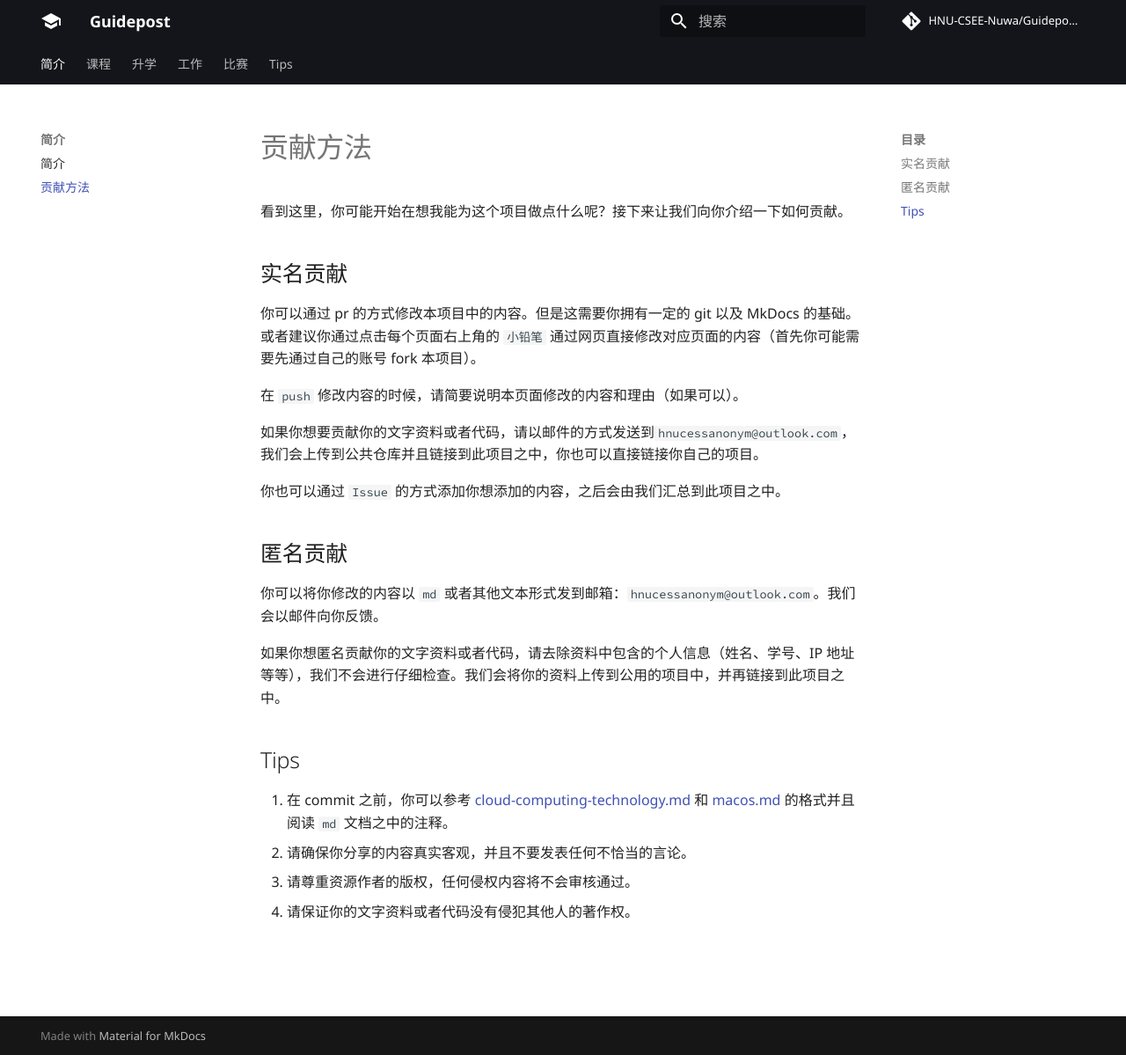
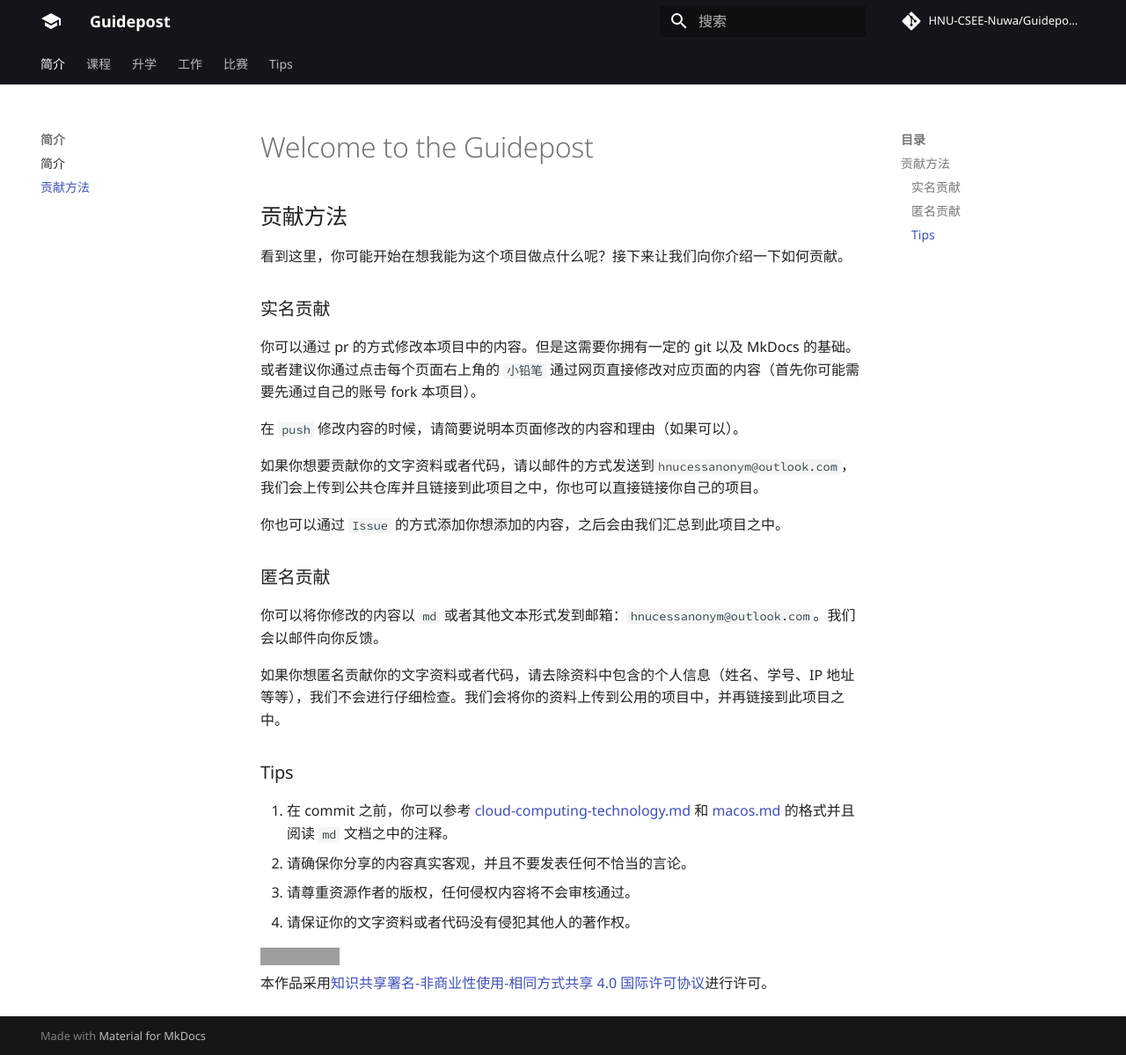
Before and after one commit to xxgn/Guidepost, an MkDocs documentation site: the page built from docs/intro/how-to-commit.md, in a window 1280 px wide and 1199 px high. Shown: the whole window at 88% size. Built offline with MkDocs 1.6.1 and Material for MkDocs 9.7.7, drawn with Linux system fonts in a browser that asks for light colours; comment, search, counter and statistics services are not loaded; grey boxes are pictures that could not be loaded.

Commit message:
intro: modify the intro

```diff
--- a/docs/intro/how-to-commit.md
+++ b/docs/intro/how-to-commit.md
@@ -1,8 +1,10 @@
-# 贡献方法
+# Welcome to the Guidepost
+
+## 贡献方法
 
 看到这里，你可能开始在想我能为这个项目做点什么呢？接下来让我们向你介绍一下如何贡献。
 
-## 实名贡献
+### 实名贡献
 
 你可以通过 pr 的方式修改本项目中的内容。但是这需要你拥有一定的 git 以及 MkDocs 的基础。或者建议你通过点击每个页面右上角的 `小铅笔` 通过网页直接修改对应页面的内容（首先你可能需要先通过自己的账号 fork 本项目）。
 
@@ -12,15 +14,17 @@
 
 你也可以通过 `Issue` 的方式添加你想添加的内容，之后会由我们汇总到此项目之中。
 
-## 匿名贡献
+### 匿名贡献
 
 你可以将你修改的内容以 `md` 或者其他文本形式发到邮箱：`hnucessanonym@outlook.com`。我们会以邮件向你反馈。
 
 如果你想匿名贡献你的文字资料或者代码，请去除资料中包含的个人信息（姓名、学号、IP 地址等等），我们不会进行仔细检查。我们会将你的资料上传到公用的项目中，并再链接到此项目之中。
 
-## Tips
+### Tips
 
-1. 在 commit 之前，你可以参考 [cloud-computing-technology.md](https://hnu-csee-nuwa.github.io/HNU-CSEE-Guidepost/lecture/cs/cloud-computing-technology/) 和 [macos.md](https://hnu-csee-nuwa.github.io/HNU-CSEE-Guidepost/tips/macos/) 的格式并且阅读 `md` 文档之中的注释。
+1. 在 commit 之前，你可以参考 [cloud-computing-technology.md](https://hnu-csee-nuwa.github.io/Guidepost/lecture/cs/cloud-computing-technology/) 和 [macos.md](https://hnu-csee-nuwa.github.io/Guidepost/tips/macos/) 的格式并且阅读 `md` 文档之中的注释。
 2. 请确保你分享的内容真实客观，并且不要发表任何不恰当的言论。
 3. 请尊重资源作者的版权，任何侵权内容将不会审核通过。
 4. 请保证你的文字资料或者代码没有侵犯其他人的著作权。
+
+<a rel="license" href="http://creativecommons.org/licenses/by-nc-sa/4.0/"><img alt="知识共享许可协议" style="border-width:0" src="https://i.creativecommons.org/l/by-nc-sa/4.0/88x31.png" /></a><br />本作品采用<a rel="license" href="http://creativecommons.org/licenses/by-nc-sa/4.0/">知识共享署名-非商业性使用-相同方式共享 4.0 国际许可协议</a>进行许可。
```
Also changed, not shown: docs/index.md (+1 -1 lines).
